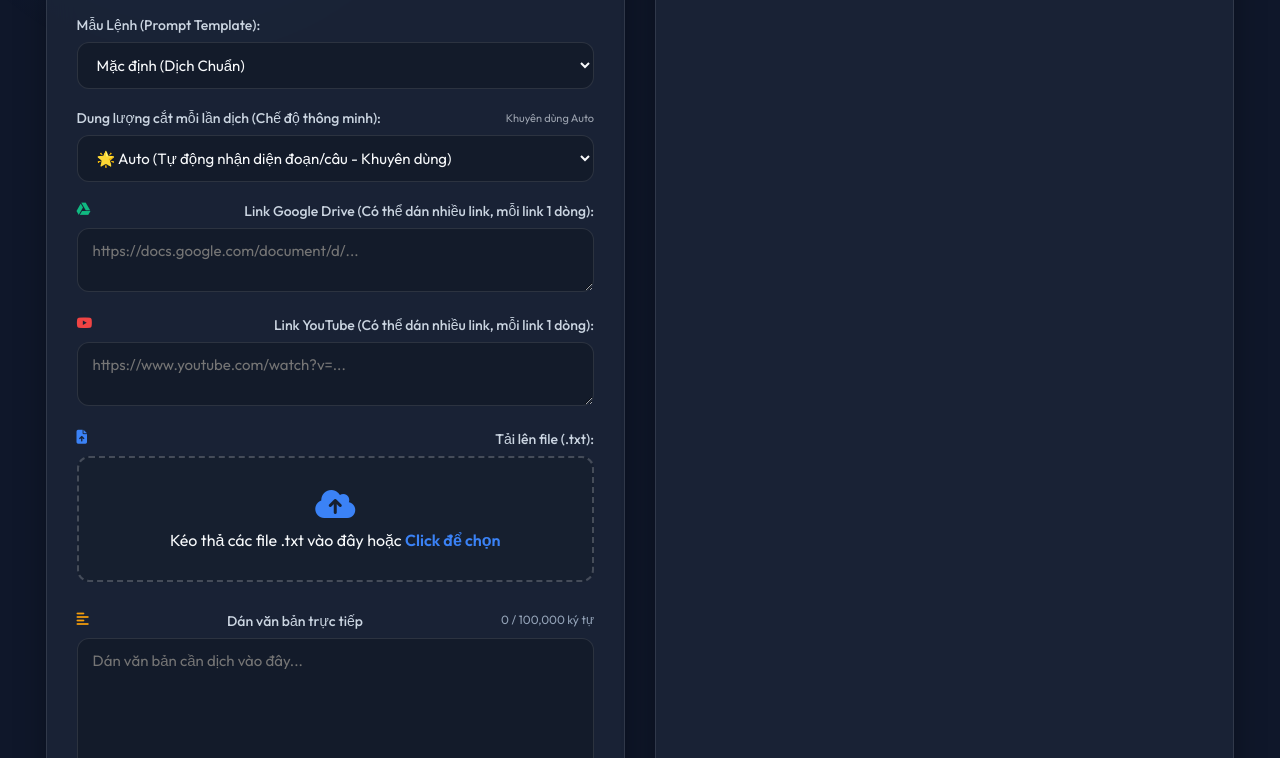
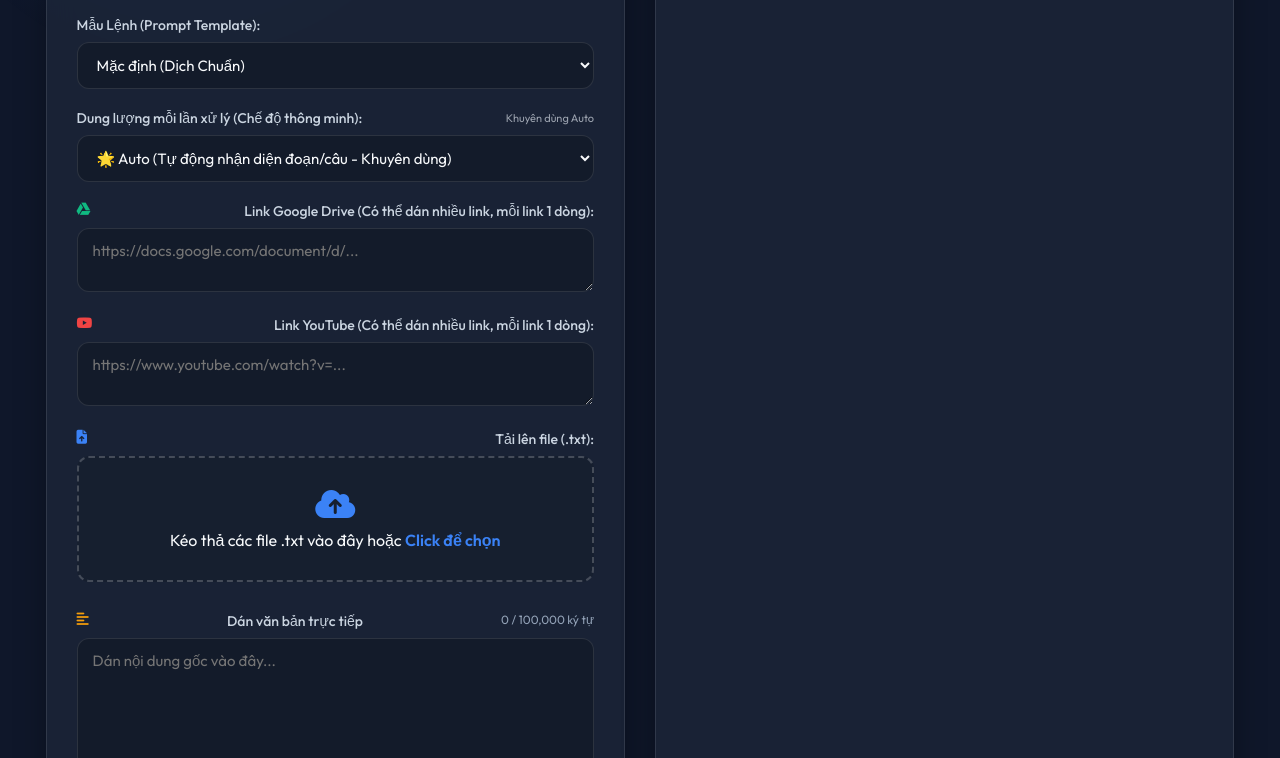
Before and after one commit to hoanggiastudio102-hue/text, a Flask app: page / in a window 1280 px wide. Shown: the part 618-1376 px from the top of the page. Run offline with Flask 3, Linux system fonts and the light colour scheme.

Commit message:
Đổi nhãn: viết lại/dịch -> sáng tạo

```diff
--- a/app.py
+++ b/app.py
@@ -80,7 +80,7 @@ Nội dung cần dịch:
 
 def get_prompts():
     if not os.path.exists(PROMPTS_FILE):
-        return [{"id": "default", "name": "Mặc định (Dịch Chuẩn)", "content": DEFAULT_PROMPT}]
+        return [{"id": "default", "name": "Mặc định (Sáng Tạo Chuẩn)", "content": DEFAULT_PROMPT}]
     with open(PROMPTS_FILE, "r", encoding="utf-8") as f:
         return json.load(f)
 
@@ -784,7 +784,7 @@ def _active_job_id():
 def _launch_job(job_id):
     job_dir = os.path.join(JOBS_DIR, job_id)
     with open("bot_status.log", "w", encoding="utf-8") as f:
-        f.write("⏳ Đang khởi động tiến trình Viết lại & Bản địa hoá...\n")
+        f.write("⏳ Đang khởi động tiến trình Sáng tạo & Bản địa hoá...\n")
     log_file = open("bot_status.log", "a", encoding="utf-8")
     proc = subprocess.Popen([sys.executable, os.path.join(APP_DIR, "localize_bot.py"), "--job-dir", job_dir],
                             cwd=APP_DIR, stdout=log_file, stderr=subprocess.STDOUT)
--- a/localize_bot.py
+++ b/localize_bot.py
@@ -1,6 +1,6 @@
 # -*- coding: utf-8 -*-
 """
-Chạy 1 "job" Viết lại & Bản địa hoá: với mỗi (bài × quốc gia) -> chat mới trên Gemini (model đã cấu hình),
+Chạy 1 "job" Sáng tạo & Bản địa hoá: với mỗi (bài × quốc gia) -> chat mới trên Gemini (model đã cấu hình),
 viết lại/bản địa hoá từng đoạn của bài, (tuỳ chọn) tự soát lại lần 2, lưu 1 file .txt,
 cuối cùng nén ZIP.
 
--- a/static/localize.js
+++ b/static/localize.js
@@ -71,7 +71,7 @@
 
     function updateStyleMode() {
         const o = $('lzStyle').selectedOptions[0];
-        $('lzStyleMode').textContent = o && o.dataset.mode === 'localize' ? 'Chế độ: dịch sát ý, chỉ chỉnh tự nhiên' : 'Chế độ: viết lại sáng tạo + bản địa hoá';
+        $('lzStyleMode').textContent = o && o.dataset.mode === 'localize' ? 'Chế độ: giữ sát ý gốc, chỉ chỉnh cho tự nhiên' : 'Chế độ: sáng tạo + bản địa hoá';
     }
     $('lzStyle').addEventListener('change', updateStyleMode);
 
--- a/static/script.js
+++ b/static/script.js
@@ -1003,7 +1003,7 @@ promptContent: promptContent,
 
                     let isBatch = file.name.endsWith('.zip');
                     let badgeClass = isBatch ? 'dich-loat' : 'dich-don';
-                    let badgeText = isBatch ? 'Sáng Tạo Ngữ Hàng Loạt' : 'Dịch Đơn';
+                    let badgeText = isBatch ? 'Sáng Tạo Ngữ Hàng Loạt' : 'Sáng Tạo Ngữ Đơn';
                     let iconColor = isBatch ? '#f59e0b' : '#3b82f6';
                     let iconClass = isBatch ? 'fa-file-zipper' : 'fa-file-lines';
 
--- a/templates/index.html
+++ b/templates/index.html
@@ -100,7 +100,7 @@
                     <!-- Chunk Size -->
                     <div class="form-group">
                         <label for="chunkSize" style="display: flex; justify-content: space-between; align-items: center;">
-                            <span>Dung lượng cắt mỗi lần dịch (Chế độ thông minh):</span>
+                            <span>Dung lượng mỗi lần xử lý (Chế độ thông minh):</span>
                             <span style="font-size: 11px; color: #9ca3af; font-weight: normal;">Khuyên dùng Auto</span>
                         </label>
                         <select id="chunkSize" name="chunkSize" class="glass-input">
@@ -140,7 +140,7 @@
                             <i class="fa-solid fa-align-left icon-text"></i> Dán văn bản trực tiếp
                             <span id="charCount" class="char-count">0 / 100,000 ký tự</span>
                         </label>
-                        <textarea id="rawText" name="rawText" class="glass-input" rows="6" maxlength="100000" placeholder="Dán văn bản cần dịch vào đây..."></textarea>
+                        <textarea id="rawText" name="rawText" class="glass-input" rows="6" maxlength="100000" placeholder="Dán nội dung gốc vào đây..."></textarea>
                     </div>
 
                     <!-- Custom Filename -->
@@ -260,7 +260,7 @@
                     <!-- Chunk Size -->
                     <div class="form-group">
                         <label for="batchChunkSize" style="display: flex; justify-content: space-between; align-items: center;">
-                            <span>Dung lượng cắt mỗi lần dịch (Chế độ thông minh):</span>
+                            <span>Dung lượng mỗi lần xử lý (Chế độ thông minh):</span>
                             <span style="font-size: 11px; color: #9ca3af; font-weight: normal;">Khuyên dùng Auto</span>
                         </label>
                         <select id="batchChunkSize" name="batchChunkSize" class="glass-input">
@@ -306,7 +306,7 @@
                         <i class="fa-solid fa-circle-check"></i> Đã xử lý thành công toàn bộ!
                     </div>
 
-                    <p style="color: var(--text-muted); margin-bottom: 20px;">Tất cả các file đã được dịch và đóng gói thành file ZIP.</p>
+                    <p style="color: var(--text-muted); margin-bottom: 20px;">Tất cả các file đã được sáng tạo và đóng gói thành file ZIP.</p>
 
                     <div class="action-bar">
                         <a id="batchDownloadBtn" href="#" class="btn-primary" download>
@@ -475,7 +475,7 @@
         <div id="tab-localize" class="workspace tab-content" style="display: none;">
             <div class="card input-section">
                 <h2><i class="fa-solid fa-earth-asia"></i> Tái Sáng Tạo Đa Quốc Gia</h2>
-                <p class="lz-hint">Dán hoặc tải bài có sẵn, chọn kiểu viết lại và các quốc gia đích. Tool viết thẳng bằng ngôn ngữ bản địa của từng nước (không dịch từng chữ) trên model Gemini đã chọn, mỗi nước một file.</p>
+                <p class="lz-hint">Dán hoặc tải bài có sẵn, chọn phong cách sáng tạo và các quốc gia đích. Tool sáng tạo thẳng bằng ngôn ngữ bản địa của từng nước (không dịch từng chữ) trên model Gemini đã chọn, mỗi nước một file.</p>
 
                 <form id="lzForm">
                     <div class="form-group">
@@ -743,7 +743,7 @@
                 <h2><i class="fa-solid fa-list-check"></i> Kho Mẫu Lệnh (Prompts)</h2>
 
                 <div class="tabs" style="margin-top: 15px; margin-bottom: 10px; display: flex; gap: 10px;">
-                    <button class="btn-primary prompt-sub-tab active" data-target="list-translate" style="flex: 1; border-radius: 8px; padding: 8px;"><i class="fa-solid fa-language"></i> Dịch Thuật</button>
+                    <button class="btn-primary prompt-sub-tab active" data-target="list-translate" style="flex: 1; border-radius: 8px; padding: 8px;"><i class="fa-solid fa-language"></i> Sáng Tạo Ngữ</button>
                     <button class="btn-primary prompt-sub-tab" data-target="list-creative" style="flex: 1; border-radius: 8px; padding: 8px; background: rgba(255,255,255,0.05); color: var(--text-muted);"><i class="fa-solid fa-wand-magic-sparkles"></i> Sáng Tạo</button>
                     <button class="btn-primary prompt-sub-tab" data-target="list-rewrite" style="flex: 1; border-radius: 8px; padding: 8px; background: rgba(255,255,255,0.05); color: var(--text-muted);"><i class="fa-solid fa-earth-asia"></i> Tái Sáng Tạo</button>
                 </div>
@@ -757,7 +757,7 @@
                 </div>
 
                 <div id="list-rewrite" class="prompt-sub-content" style="display: none; flex-direction: column; gap: 10px; max-height: 400px; overflow-y: auto; padding-right: 5px;">
-                    <div style="text-align: center; color: var(--text-muted);">Chưa có mẫu viết lại nào.</div>
+                    <div style="text-align: center; color: var(--text-muted);">Chưa có mẫu phong cách nào.</div>
                 </div>
             </div>
 
@@ -767,23 +767,23 @@
                 <form id="promptForm" style="margin-top: 20px;">
                     <div class="form-group">
                         <label><i class="fa-solid fa-tag"></i> Tên Mẫu Lệnh:</label>
-                        <input type="text" id="promptName" class="glass-input" required placeholder="VD: Dịch Thuật Chuyên Ngành Y Tế">
+                        <input type="text" id="promptName" class="glass-input" required placeholder="VD: Sáng Tạo Ngữ Chuyên Ngành Y Tế">
                     </div>
                     <div class="form-group">
                         <label><i class="fa-solid fa-layer-group"></i> Phân Loại:</label>
                         <select id="promptType" class="glass-input">
-                            <option value="translate">Dành cho Dịch Thuật (Đơn & Hàng Loạt)</option>
+                            <option value="translate">Dành cho Sáng Tạo Ngữ (Đơn & Hàng Loạt)</option>
                             <option value="creative">Dành cho Sáng Tạo</option>
                             <option value="rewrite">Dành cho Tái Sáng Tạo Đa Quốc Gia</option>
                         </select>
                     </div>
                     <div class="form-group" id="promptModeGroup" style="display: none;">
-                        <label><i class="fa-solid fa-sliders"></i> Chế độ của mẫu viết lại:</label>
+                        <label><i class="fa-solid fa-sliders"></i> Chế độ của mẫu phong cách:</label>
                         <select id="promptMode" class="glass-input">
-                            <option value="rewrite">Viết lại sáng tạo + bản địa hoá</option>
-                            <option value="localize">Chỉ dịch sát ý + chỉnh cho tự nhiên (không sáng tạo thêm)</option>
+                            <option value="rewrite">Sáng tạo + bản địa hoá</option>
+                            <option value="localize">Giữ sát ý gốc + chỉnh cho tự nhiên (không sáng tạo thêm)</option>
                         </select>
-                        <small class="lz-muted">Mẫu viết lại là "hướng dẫn phong cách". Có thể dùng [COUNTRY], [LANGUAGE], [AUDIENCE] — Tool tự thay theo từng quốc gia. Không cần [TEXT].</small>
+                        <small class="lz-muted">Mẫu phong cách là "hướng dẫn phong cách". Có thể dùng [COUNTRY], [LANGUAGE], [AUDIENCE] — Tool tự thay theo từng quốc gia. Không cần [TEXT].</small>
                     </div>
                     <div class="form-group">
                         <label><i class="fa-solid fa-globe"></i> Ngôn ngữ áp dụng:</label>
```
Also changed, not shown: prompts.json (+8 -8 lines).
